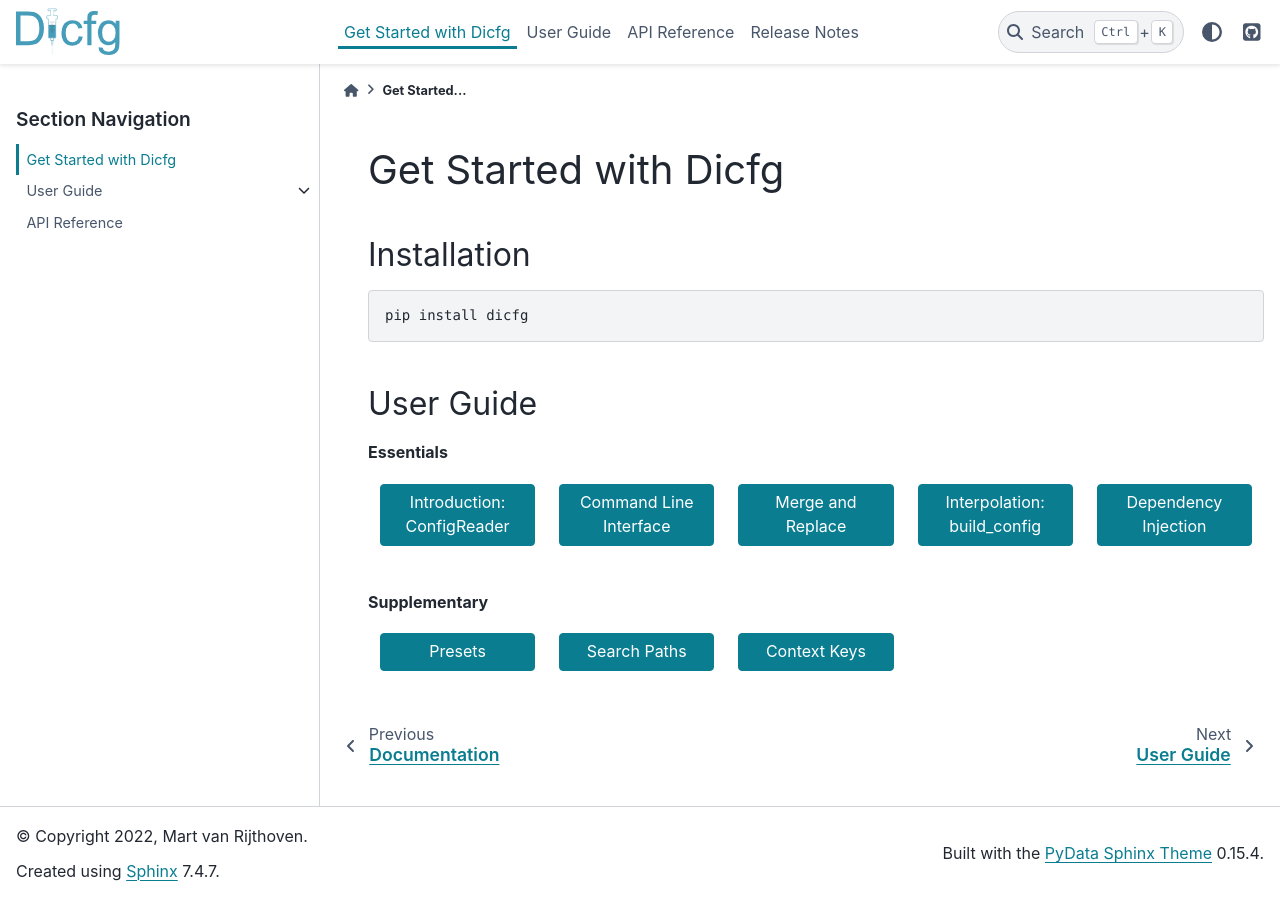
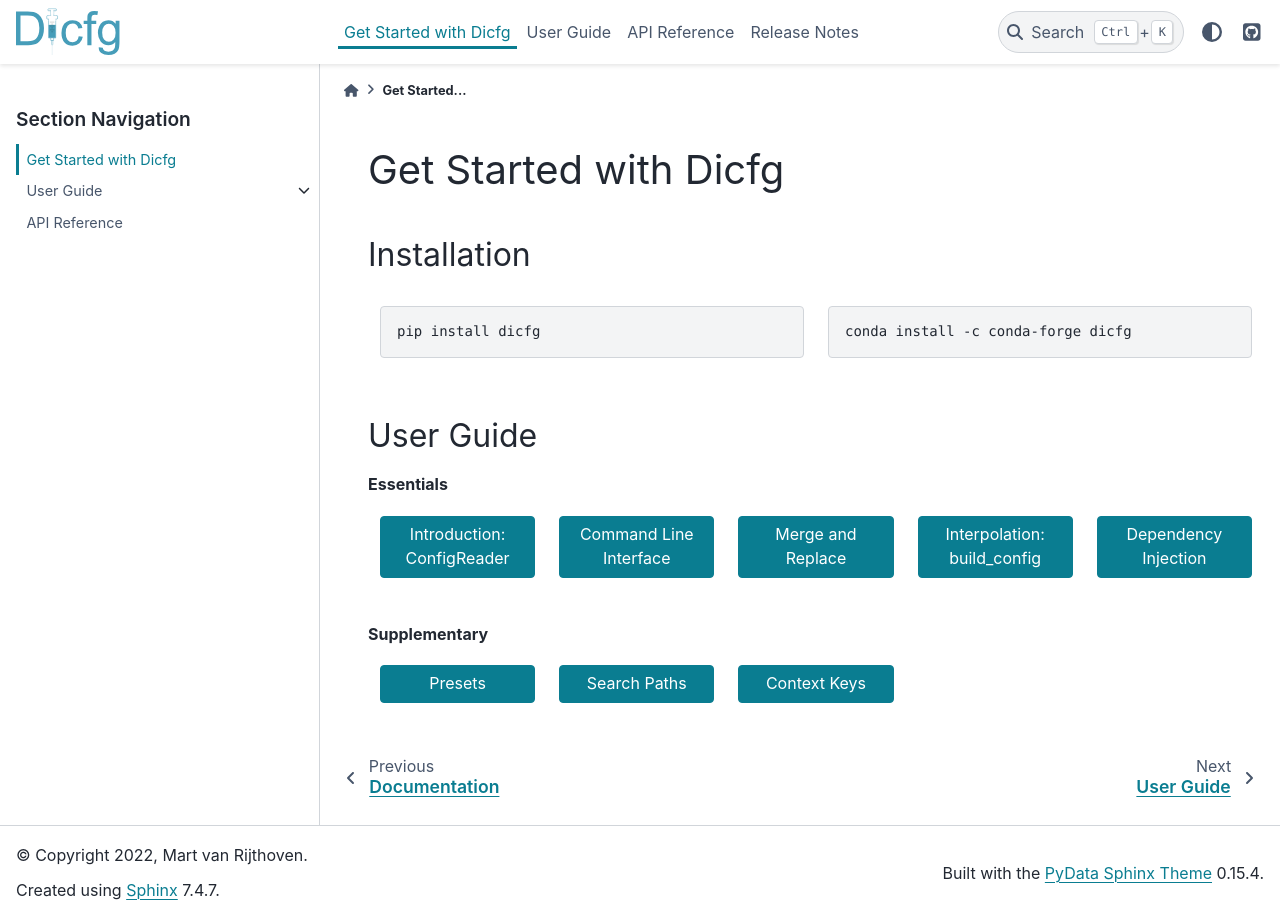
Before and after one commit to martvanrijthoven/dicfg, a Sphinx documentation site: the page built from docs/source/getstarted.rst, in a window 1280 px wide. Built offline with Sphinx 7.4.7 and the PyData theme 0.15.4, drawn with Linux system fonts in a browser that asks for light colours.

```diff
--- a/docs/source/conf.py
+++ b/docs/source/conf.py
@@ -105,5 +105,5 @@
 html_css_files = ["css/custom.css"]
 
 html_title = "dicfg"
-jupyter_execute_notebooks = "off"
+nb_execution_mode = "off"
 html_logo = "_static/logo.svg"
--- a/docs/source/getstarted.rst
+++ b/docs/source/getstarted.rst
@@ -1,15 +1,24 @@
 :html_theme.sidebar_secondary.remove:
 
 Get Started with Dicfg
-===========
+======================
 
 Installation
 ^^^^^^^^^^^^
 
-.. code-block:: bash
+.. grid:: 1 1 2 2
 
-   pip install dicfg
+    .. grid-item::
 
+        .. code-block:: bash
+
+            pip install dicfg
+
+    .. grid-item::
+
+        .. code-block:: bash
+
+            conda install -c conda-forge dicfg
 
 User Guide
 ^^^^^^^^^^
@@ -22,7 +31,6 @@
 
 
 .. grid:: 1 1 5 5
-
 
   .. button-link:: userguide/notebooks/introduction.html
       :color: primary
```
Also changed, not shown: README.md (+1 -0 lines), docs/source/badges.md (+1 -0 lines), 1 other file.
